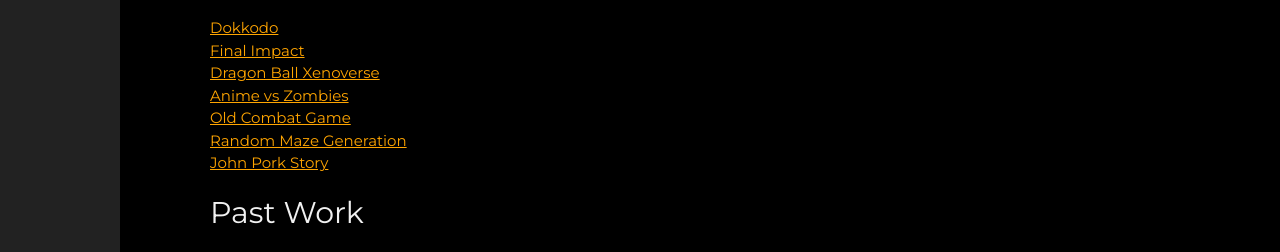
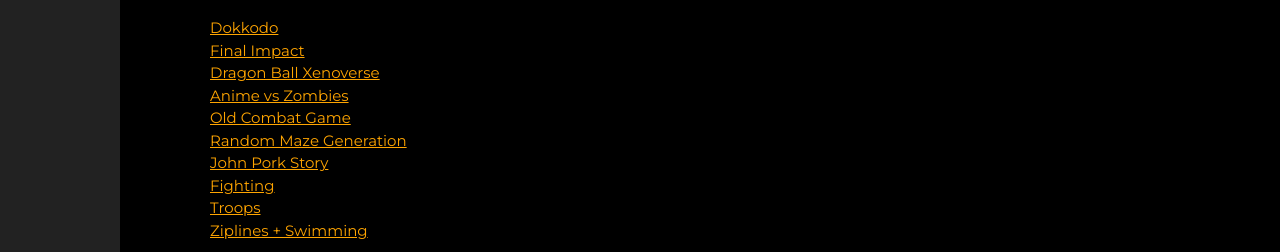
Before and after one commit to ggGummi/Gummi-Portfolio, a plain HTML site: page index.html in a window 1280 px wide. Shown: the part 418-670 px from the top of the page. Drawn offline with nearby package versions, Linux system fonts and the light colour scheme.

Commit message:
Update index.html

```diff
--- a/index.html
+++ b/index.html
@@ -81,7 +81,10 @@
   <a href="https://www.roblox.com/games/7181624697/50th">Anime vs Zombies</a><br>
   <a href="https://www.roblox.com/games/7238007931/49th">Old Combat Game</a><br>
   <a href="https://www.roblox.com/games/7296370932/47th">Random Maze Generation</a><br>
-  <a href="https://www.roblox.com/games/12968866459/NEW-John-Pork-Story">John Pork Story</a>
+  <a href="https://www.roblox.com/games/12968866459/NEW-John-Pork-Story">John Pork Story</a><br>
+  <a href="https://www.roblox.com/games/13467270209/Fighting">Fighting</a><br>
+  <a href="https://www.roblox.com/games/13447472800/Troops">Troops</a><br>
+  <a href="https://www.roblox.com/games/12699242970/Fishe">Ziplines + Swimming</a><br>
   </p>
   <!-- Portfolio Section -->
   <div class="w3-padding-5 w3-content" id="pastwork">
```
